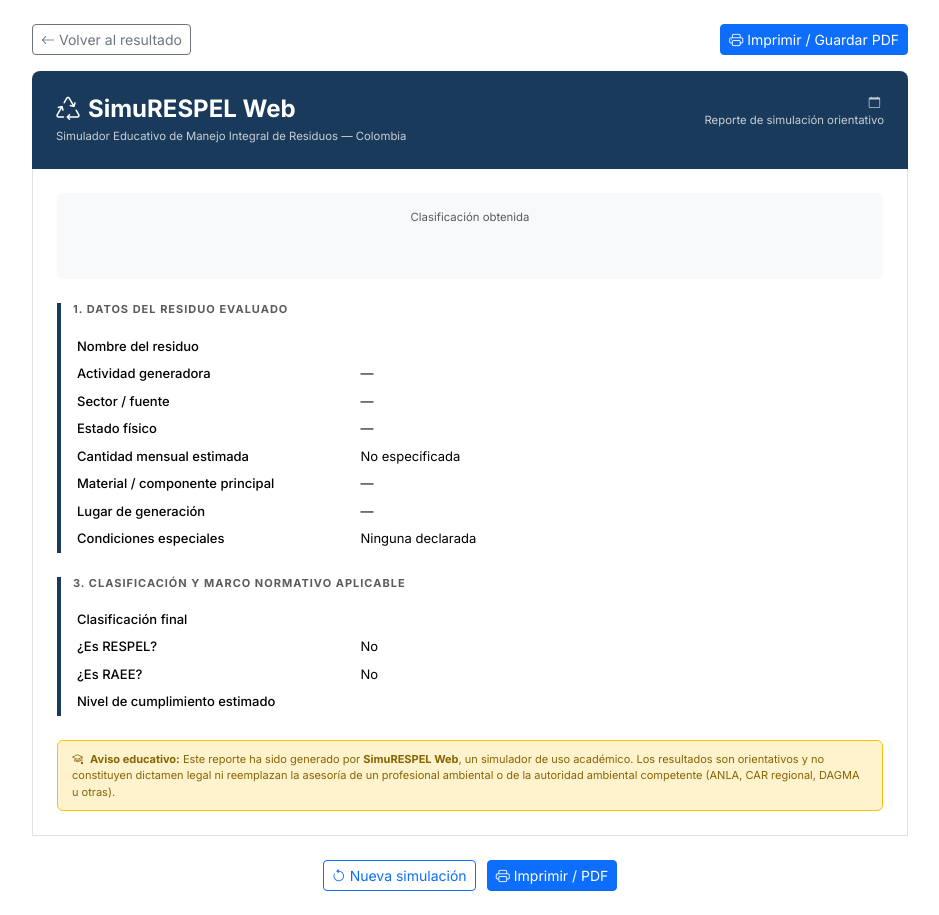
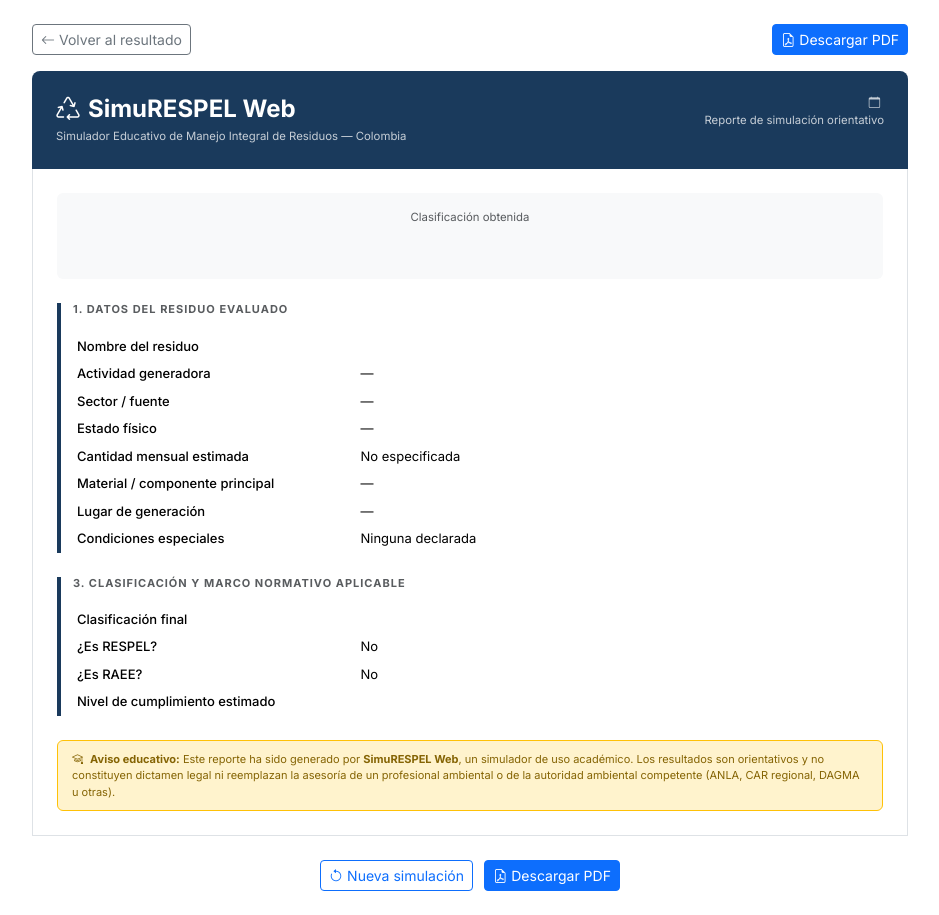
Before and after one commit to brayan3210/sinulacion-respel-, a Flask app: template app/templates/reporte.html in a window 1280 px wide. Shown: the whole page, without its empty margins (170-1109 px from the left). Run offline with Flask 3, Linux system fonts and the light colour scheme; the template is opened without the code that fills it, so the values that code supplies are empty.

Commit message:
Replace print dialog with direct PDF download in reporte.html
Both "Imprimir / Guardar PDF" buttons in the report preview page now
link directly to /reporte/pdf (server-side xhtml2pdf), so users get
a download instead of the browser print dialog.

```diff
--- a/app/templates/reporte.html
+++ b/app/templates/reporte.html
@@ -45,9 +45,9 @@
     <a href="{{ url_for('main.resultado') }}" class="btn btn-sm btn-outline-secondary">
       <i class="bi bi-arrow-left me-1"></i>Volver al resultado
     </a>
-    <button onclick="window.print()" class="btn btn-sm btn-primary">
-      <i class="bi bi-printer me-1"></i>Imprimir / Guardar PDF
-    </button>
+    <a href="{{ url_for('main.reporte_pdf_download') }}" class="btn btn-sm btn-primary">
+      <i class="bi bi-file-earmark-pdf me-1"></i>Descargar PDF
+    </a>
   </div>
 
   <!-- Encabezado del reporte -->
@@ -257,9 +257,9 @@
     <a href="{{ url_for('main.nueva_simulacion') }}" class="btn btn-sm btn-outline-primary me-2">
       <i class="bi bi-arrow-counterclockwise me-1"></i>Nueva simulación
     </a>
-    <button onclick="window.print()" class="btn btn-sm btn-primary">
-      <i class="bi bi-printer me-1"></i>Imprimir / PDF
-    </button>
+    <a href="{{ url_for('main.reporte_pdf_download') }}" class="btn btn-sm btn-primary">
+      <i class="bi bi-file-earmark-pdf me-1"></i>Descargar PDF
+    </a>
   </div>
 
 </div>
```
